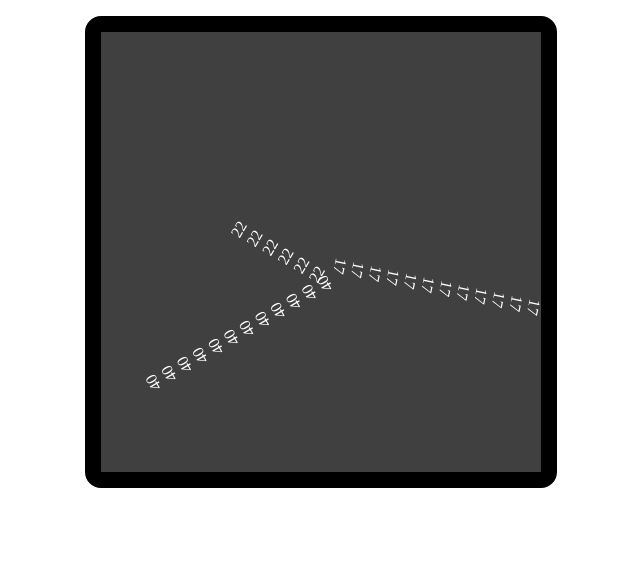
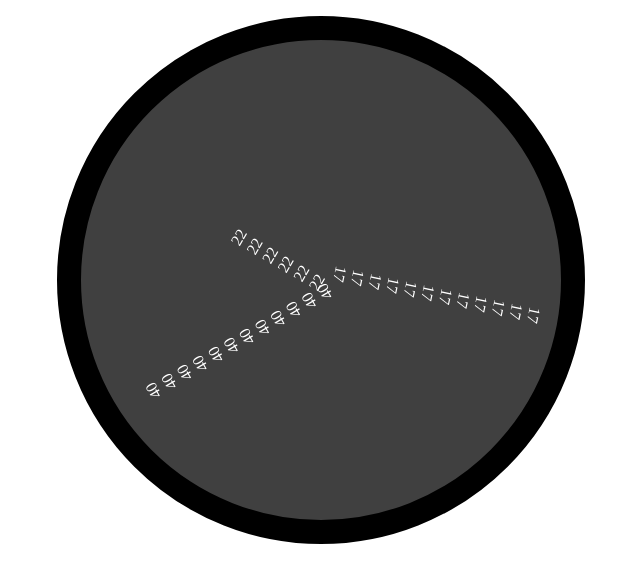
Before and after one commit to faridreaming/two-in-one-clock, a plain HTML site: page index.html in a window 1280 px wide. Shown: the whole page, without its empty margins (319-959 px from the left). Drawn offline with Linux system fonts and the light colour scheme.

Commit message:
fix: make the clock rounded

```diff
--- a/index.html
+++ b/index.html
@@ -4,33 +4,7 @@
     <meta charset="UTF-8" />
     <meta name="viewport" content="width=device-width, initial-scale=1.0" />
     <title>2-In-1 Clock</title>
-    <style>
-      body {
-        margin: 0;
-      }
-
-      .clock-container {
-        width: 27.5rem;
-        height: 27.5rem;
-        border: 1rem solid #000000;
-        margin: 1rem auto 0;
-        background-color: rgba(0, 0, 0, 0.75);
-        border-radius: 1rem;
-        display: flex;
-        justify-content: center;
-        position: relative;
-      }
-
-      .clock-container > div {
-        height: 15rem;
-        position: absolute;
-        display: flex;
-        flex-direction: column;
-        justify-content: end;
-        transform-origin: 100% 100%;
-        color: #ffffff;
-      }
-    </style>
+    <link rel="stylesheet" href="./style.css" />
   </head>
   <body>
     <div class="clock-container">
@@ -71,38 +45,6 @@
         <div class="number">xx</div>
       </div>
     </div>
-    <script>
-      const secondsClockwise = document.querySelector(".seconds");
-      const secondsNumber = document.querySelectorAll(".seconds div");
-      const minutesClockwise = document.querySelector(".minutes");
-      const minutesNumber = document.querySelectorAll(".minutes div");
-      const hoursClockwise = document.querySelector(".hours");
-      const hoursNumber = document.querySelectorAll(".hours div");
-
-      const clockFormat = (time) => {
-        return time < 10 ? `0${time}` : time;
-      };
-
-      const updateClock = () => {
-        const dt = new Date();
-
-        secondsNumber.forEach((e, i) => {
-          secondsNumber[i].textContent = clockFormat(dt.getSeconds());
-        });
-        secondsClockwise.style.transform = `rotate(${6 * dt.getSeconds()}deg)`;
-
-        minutesNumber.forEach((e, i) => {
-          minutesNumber[i].textContent = clockFormat(dt.getMinutes());
-        });
-        minutesClockwise.style.transform = `rotate(${6 * dt.getMinutes()}deg)`;
-
-        hoursNumber.forEach((e, i) => {
-          hoursNumber[i].textContent = clockFormat(dt.getHours());
-        });
-        hoursClockwise.style.transform = `rotate(${30 * dt.getHours()}deg)`;
-      };
-
-      setInterval(updateClock, 1);
-    </script>
+    <script src="./script.js"></script>
   </body>
 </html>
--- a/style.css
+++ b/style.css
@@ -1,25 +1,25 @@
 body {
-  margin: 0
+  margin: 0;
 }
 
 .clock-container {
   width: 30rem;
   height: 30rem;
-  border: 1rem solid #000;
-  margin: 1rem auto 0;
-  background-color: rgba(0, 0, 0, .75);
-  border-radius: 1rem;
+  border: 1.5rem solid #000;
+  margin: 1rem auto;
+  background-color: rgba(0, 0, 0, 0.75);
+  border-radius: 50%;
   display: flex;
   justify-content: center;
-  position: relative
+  position: relative;
 }
 
-.clock-container>div {
+.clock-container > div {
   height: 15rem;
   position: absolute;
   display: flex;
   flex-direction: column;
   justify-content: end;
   transform-origin: 100% 100%;
-  color: #fff
+  color: #fff;
 }
```
